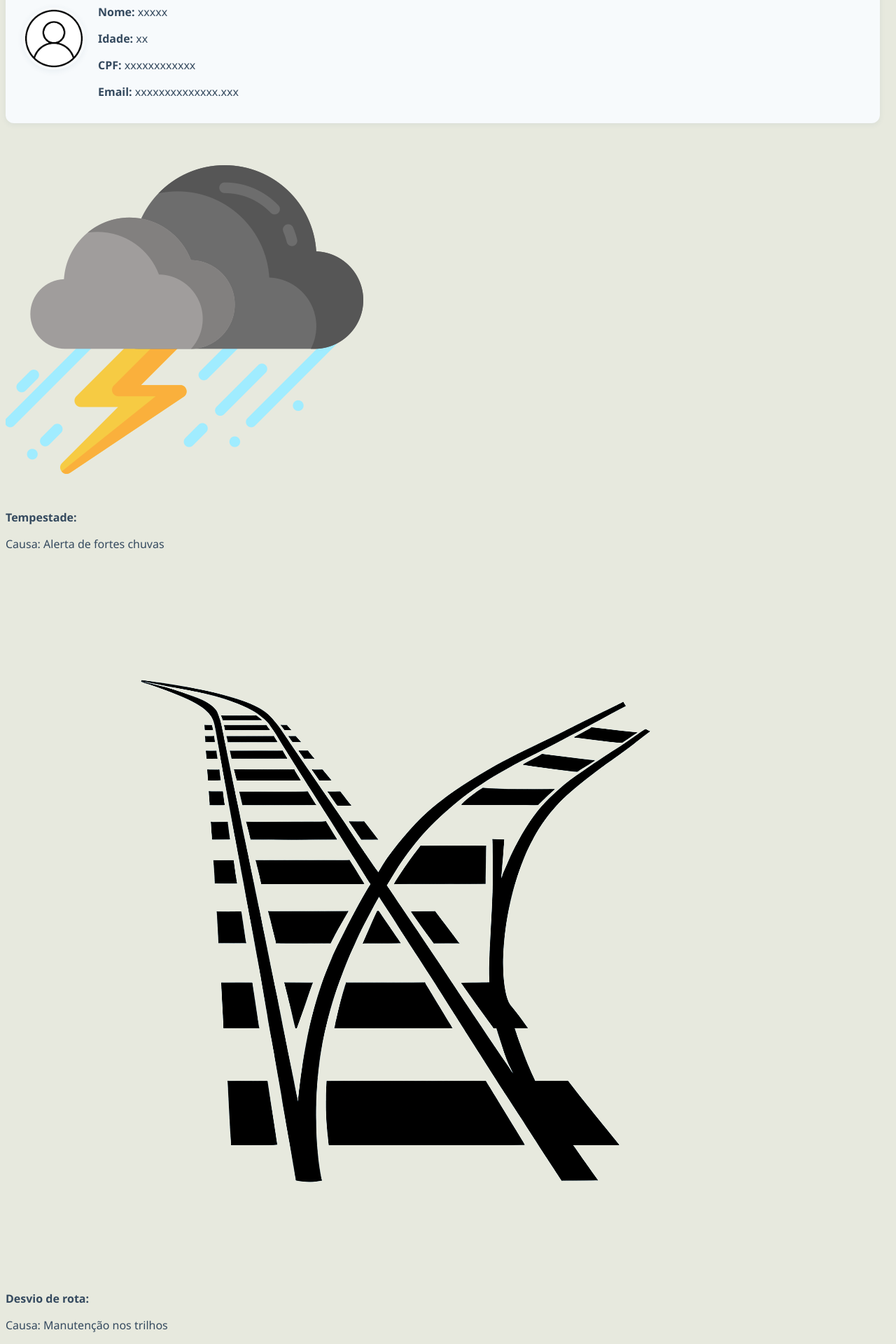
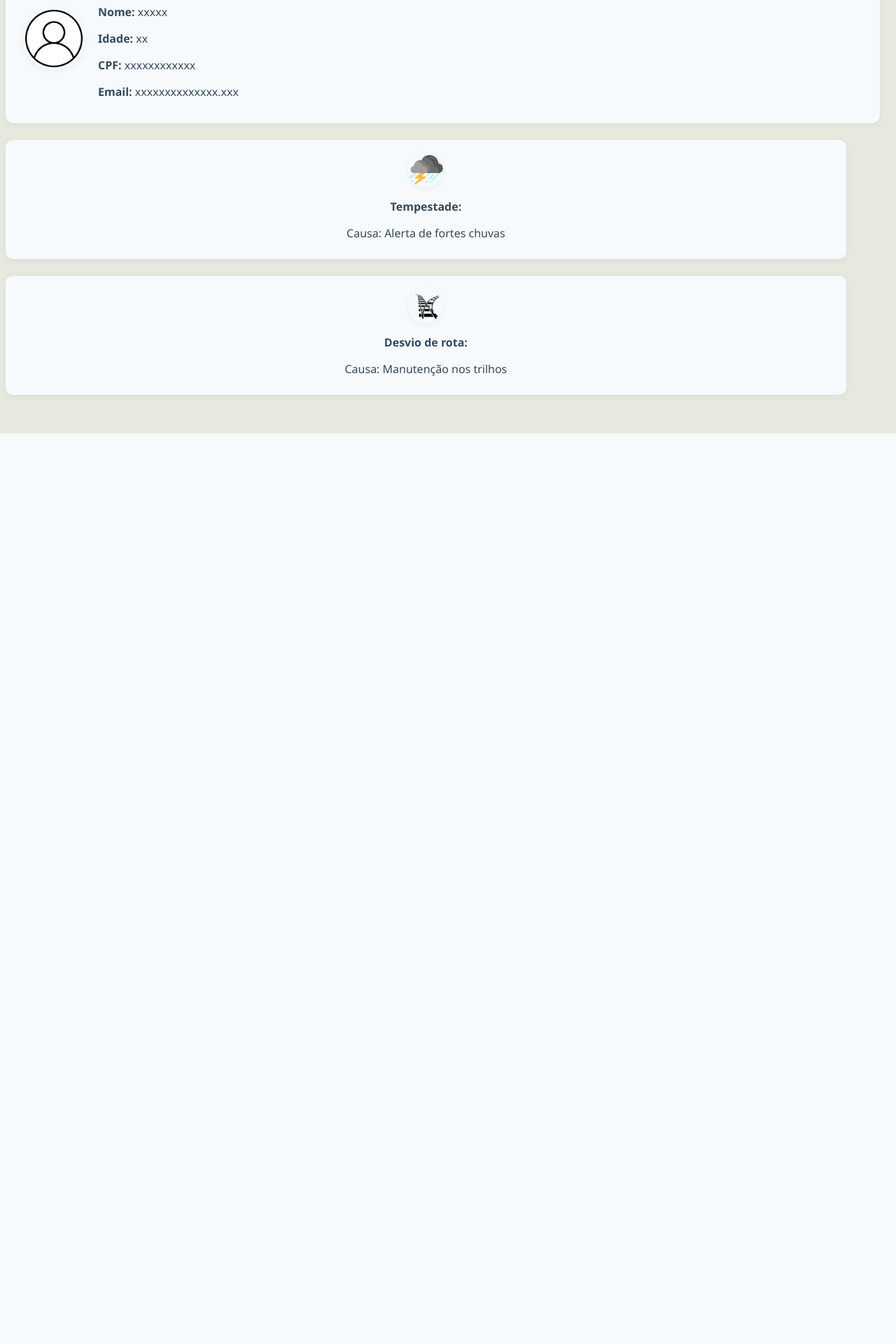
Before and after one commit to Lucascode06/SA---Thomas-o-Trem, a PHP site: page /public/notificacao.php in a window 1280 px wide. Shown: the part 219-2139 px from the top of the page at 70% size. After the commit the page ends 838 px from the top, so only its background shows below. Run offline with PHP 8.4, Linux system fonts and the light colour scheme.

Commit message:
css fix 1.1

```diff
--- a/style/style.css
+++ b/style/style.css
@@ -314,3 +314,21 @@ nav ul li a:hover {
 #viacep-form input[readonly] {
   background-color: #f1f1f1;
 }
+
+.notificacao-item{
+  background-color: #f7fafc;
+  border-radius: 10px;
+  box-shadow: var(--shadow);
+  padding: 18px 0 10px 0;
+  margin-bottom: 24px;
+  width: 95%;
+  text-align: center;
+}
+
+.notificacao-img{
+  width: 50px;
+  height: 50px;
+  border-radius: 50%;
+  object-fit: cover;
+  box-shadow: var(--shadow);
+}
```
